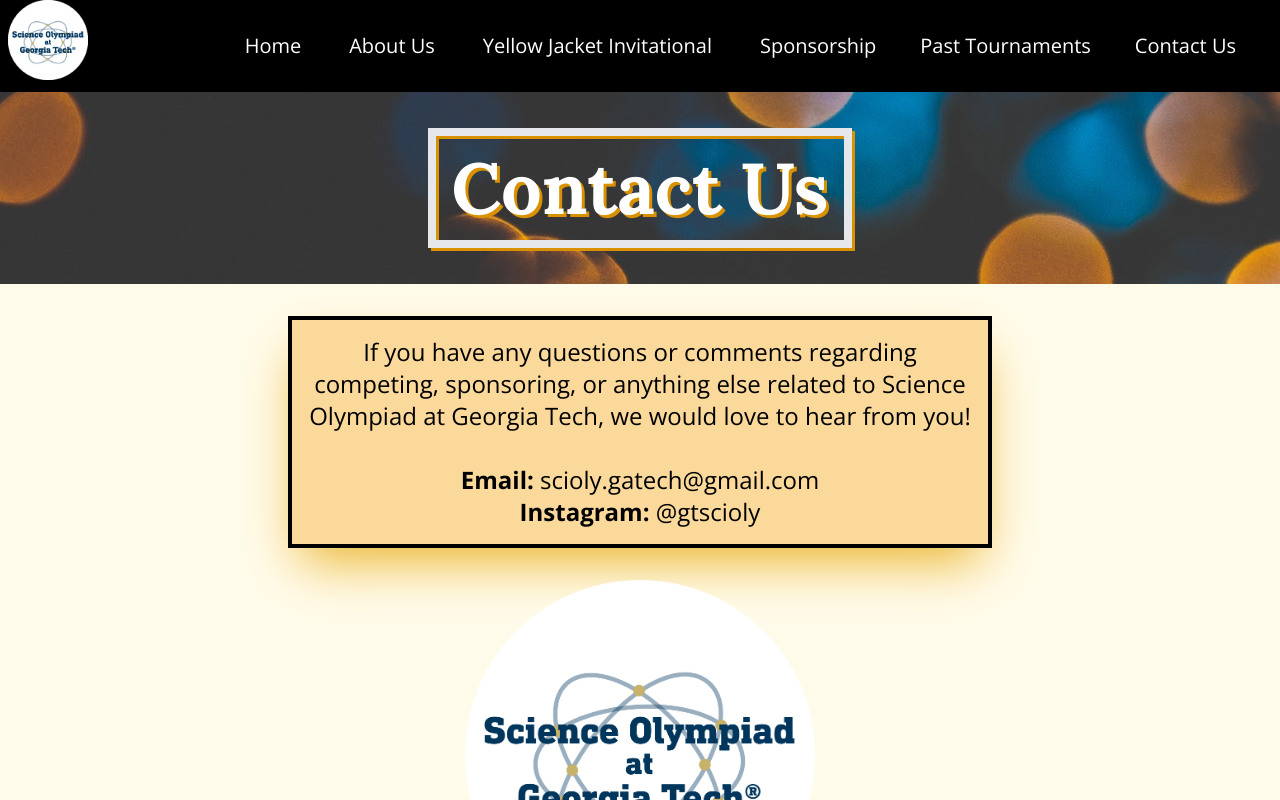
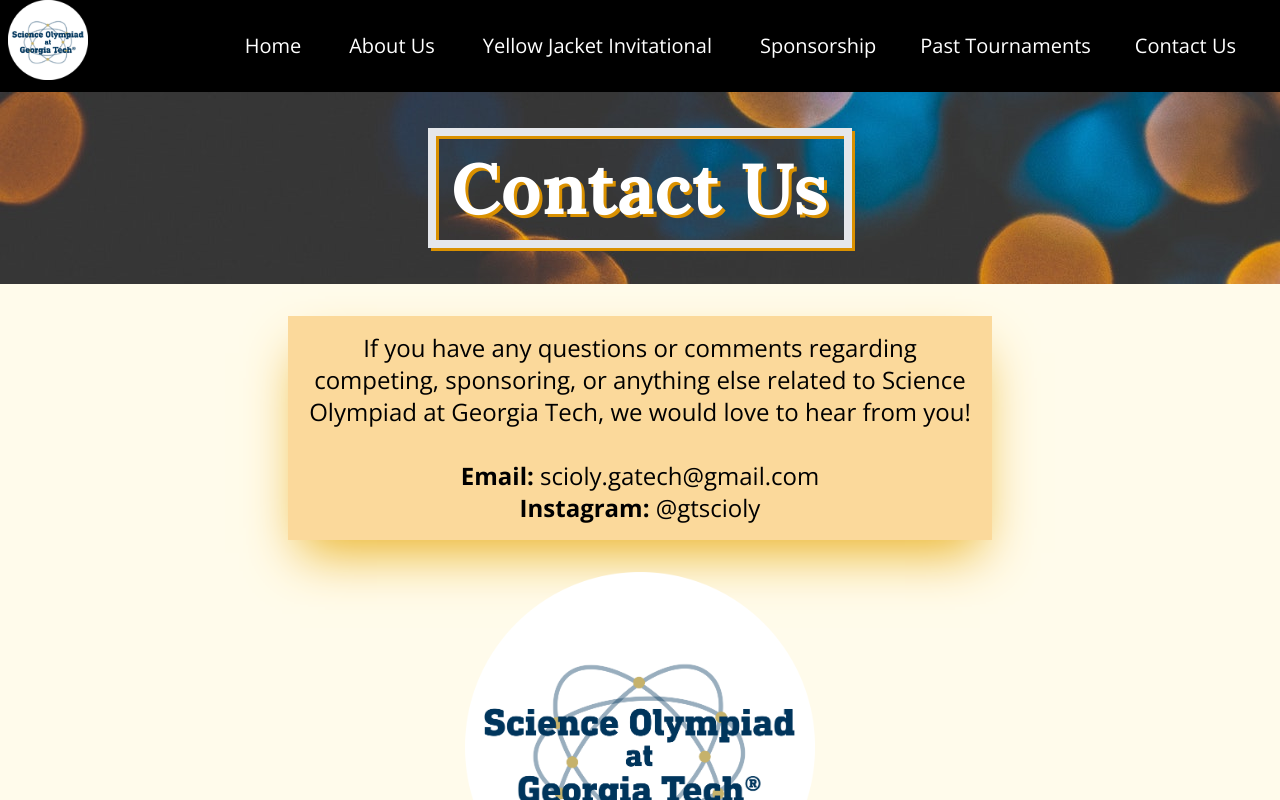
Before and after one commit to scioly-gatech/website, a Next.js app: page /contactUs in a window 1280 px wide. Shown: the top 800 px of the page. Built offline with nearby package versions, Linux system fonts and the light colour scheme.

Commit message:
Changed font colors for better readibility on contact us page

```diff
--- a/src/app/contactUs/page.tsx
+++ b/src/app/contactUs/page.tsx
@@ -32,7 +32,7 @@
           <div id="header" className="bg-[url('/images/contact/contact.jpg')] w-full flex justify-center items-center h-48">
             <h1 className={`text-white font-bold border-8 p-4 m-16 text-5xl md:text-7xl text-center ${play.className} drop-shadow-titleShadow`}>Contact Us </h1>
           </div>
-        <p className="text-black dark:text-white border-4 border-black bg-lightOrange text-center text-2xl m-8 lg:mx-72 p-4 shadow-2xl shadow-darkOrange">
+        <p className="text-blackborder-4 border-black bg-lightOrange text-center text-2xl m-8 lg:mx-72 p-4 shadow-2xl shadow-darkOrange">
           If you have any questions or comments regarding competing, sponsoring, or anything else related to Science Olympiad at Georgia Tech, we would love to hear from you!
           <br />
           <br />
```
